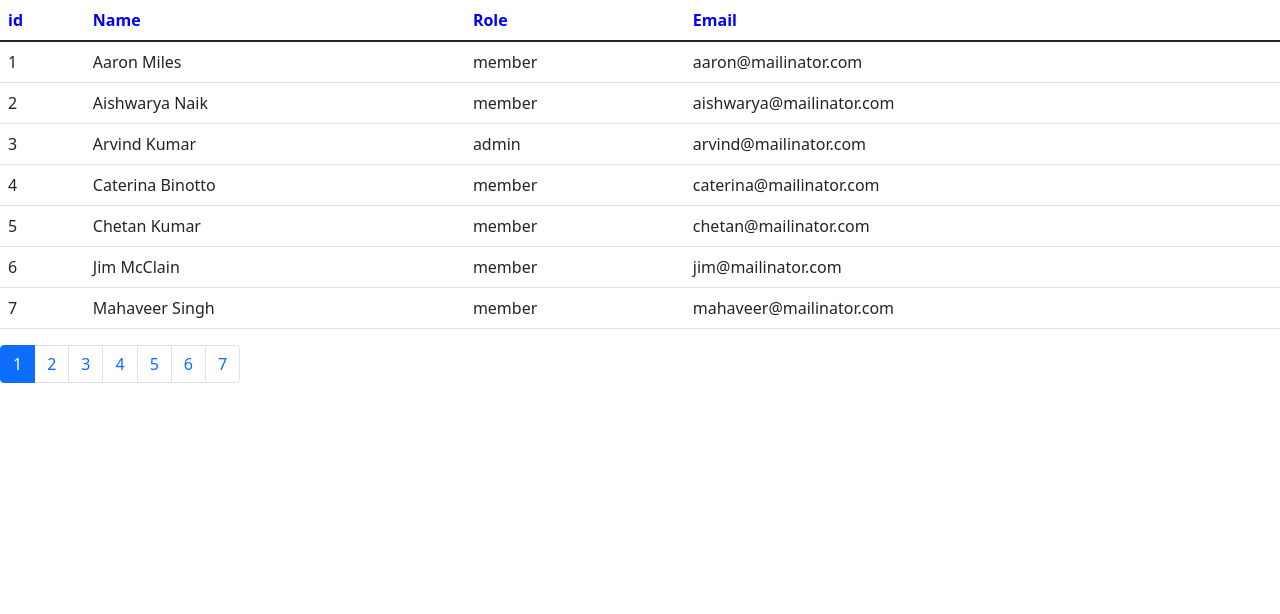
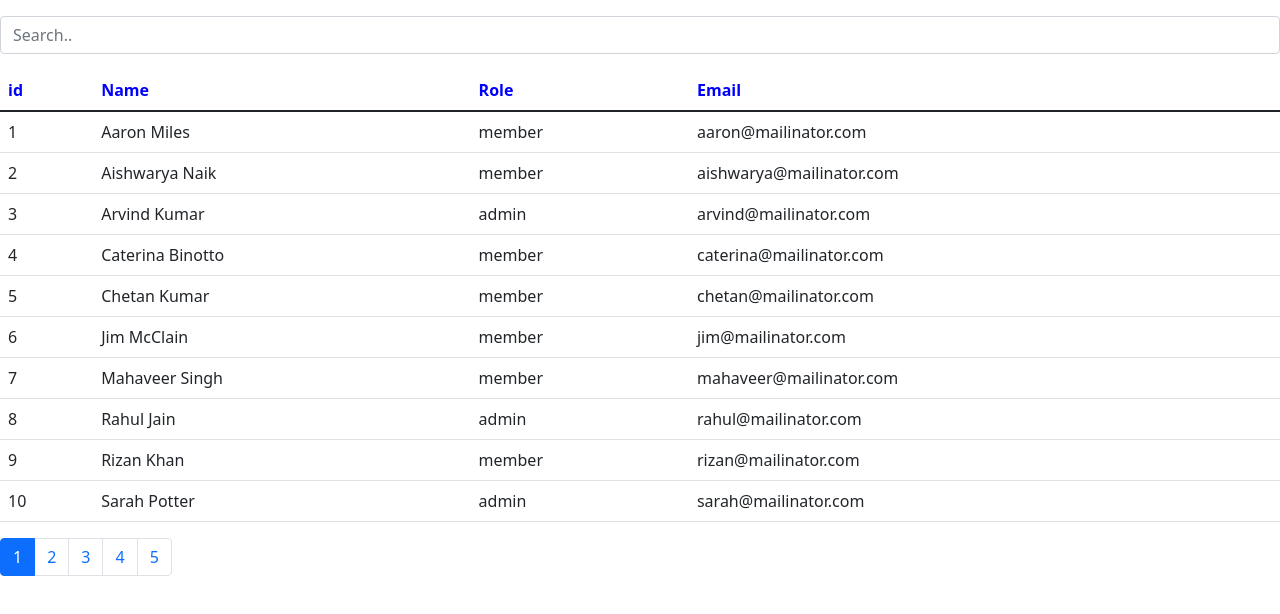
Before and after one commit to DEEPIKADHINESH/geektrust-useradmin, a React (Create React App) app: page / in a window 1280 px wide. Shown: the top 614 px of the page. Built offline with nearby package versions, Linux system fonts and the light colour scheme.

Commit message:
created search bar

```diff
--- /dev/null
+++ b/src/common/searchBox.jsx
@@ -0,0 +1,12 @@
+import React from "react";
+const Searchbox=({value,onChange})=>{
+    return(
+       <input type="text"
+       name="query"
+       value={value}
+       className="form-control my-3"
+       placeholder="Search.."
+       onChange={(e=>onChange(e.currentTarget.value))}/>
+    )
+}
+export default Searchbox
--- a/src/components/users.jsx
+++ b/src/components/users.jsx
@@ -2,24 +2,35 @@ import React,{Component} from "react";
 import {getUser} from "../fakeUser";
 import Pagination from "../common/pagination";
 import { paginate } from "./paginate";
+import Searchbox from "../common/searchBox";
 class User extends Component{
     state={
        user:getUser(),
        currentPage:1,
-       pageSize:7
+       pageSize:10,
+       searchQuery:""
     }
     handlePageChange=(page)=>{
         this.setState({currentPage:page})
     }
+    handleSearch=(query)=>{
+        //console.log(query)
+        this.setState({searchQuery:query,currentPage:1})
+    }
     getPagedData=()=>{
-        const users=paginate(this.state.user,this.state.currentPage,this.state.pageSize)
+        let filtered=this.state.user
+        if(this.state.searchQuery)
+     filtered=this.state.user.filter(m=>m.role.toLowerCase().startsWith(this.state.searchQuery.toLowerCase()))
+        const users=paginate(filtered,this.state.currentPage,this.state.pageSize)
         return{users}
     }
+
 
     render(){
        const {users}=this.getPagedData()
         return(
-            <div>
+      <div>
+            <Searchbox value={this.state.searchQuery} onChange={this.handleSearch}/>
             <table className="table">
                 <thead>
                     <tr style={{color:"blue"}}>
```
